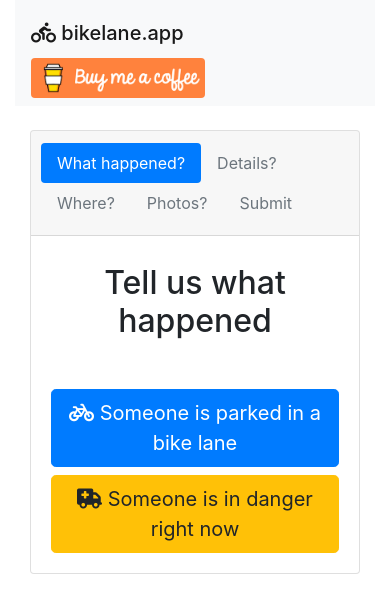
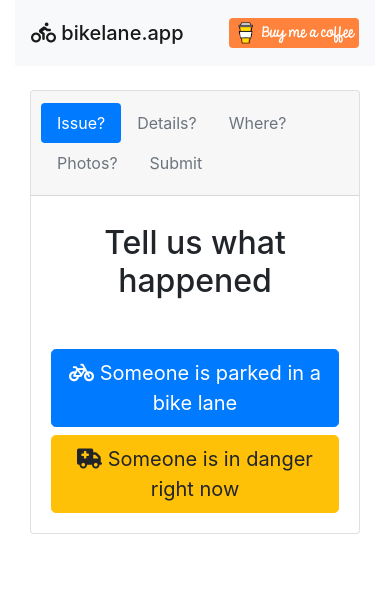
Before and after one commit to hankhank10/bikelane, a Flask app: page / in a window 390 px wide. Shown: the top 613 px of the page. Run offline with Flask 2, Linux system fonts and the light colour scheme; some libraries are stand-ins or nearby versions.

Commit message:
Mobile fixes

```diff
--- a/templates/base/base.html
+++ b/templates/base/base.html
@@ -3,18 +3,19 @@
 <head>
 	<meta charset="UTF-8">
 	<title>bikelane.app</title>
+	<meta name="viewport" content="width=device-width, initial-scale=1">
 	<link rel="stylesheet" href="https://stackpath.bootstrapcdn.com/bootstrap/4.5.2/css/bootstrap.min.css" integrity="sha384-JcKb8q3iqJ61gNV9KGb8thSsNjpSL0n8PARn9HuZOnIxN0hoP+VmmDGMN5t9UJ0Z" crossorigin="anonymous">
     <link rel="stylesheet" href="https://cdnjs.cloudflare.com/ajax/libs/dropzone/5.7.1/min/dropzone.min.css">
     <script src="https://kit.fontawesome.com/99043d701d.js" crossorigin="anonymous"></script>
 </head>
-<body>
+<body">
 
 
-<div class="container">
+<div class="container-fluid">
 	<nav class="navbar navbar-light bg-light">
 		<a class="navbar-brand" href="{{url_for('index')}}">
 			<span class="navbar-brand mb-0 h1"><i class="fas fa-biking"></i> bikelane.app</span>
-            <span><a data-toggle="tooltip" data-placement="left" title="This app is open source and free to use; it is cheap (although not free) to run. If you want to buy me a coffee / beer / some server hosting because you find the service valuable then please do." href="https://www.buymeacoffee.com/hankhank10"><img class="rounded" src="/static/images/buymeacoffee.png" style="height: 40px"</a></span>
+            <span><a href="https://www.buymeacoffee.com/hankhank10"><img class="rounded" src="/static/images/buymeacoffee.png" style="height: 30px"</a></span>
 		</a>
 	</nav>
 	<br>
--- a/templates/generic/upload-photos.html
+++ b/templates/generic/upload-photos.html
@@ -20,7 +20,7 @@
 		<div class="card-header">
 			<ul class="nav nav-pills card-header-pills">
 				<li class="nav-item">
-					<a class="nav-link disabled" href="#">What happened?</a>
+					<a class="nav-link disabled" href="#">Issue?</a>
 				</li>
 				<li class="nav-item">
 					<a class="nav-link disabled" href="#">Details?</a>
--- a/templates/someone-is-parked-in-a-bike-lane/details.html
+++ b/templates/someone-is-parked-in-a-bike-lane/details.html
@@ -8,7 +8,7 @@
 		<div class="card-header">
 			<ul class="nav nav-pills card-header-pills">
 				<li class="nav-item">
-					<a class="nav-link disabled" href="#">What happened?</a>
+					<a class="nav-link disabled" href="#">Issue?</a>
 				</li>
 				<li class="nav-item">
 					<a class="nav-link active" href="#">Details?</a>
--- a/templates/someone-is-parked-in-a-bike-lane/where.html
+++ b/templates/someone-is-parked-in-a-bike-lane/where.html
@@ -8,7 +8,7 @@
 		<div class="card-header">
 			<ul class="nav nav-pills card-header-pills">
 				<li class="nav-item">
-					<a class="nav-link disabled" href="#">What happened?</a>
+					<a class="nav-link disabled" href="#">Issue?</a>
 				</li>
 				<li class="nav-item">
 					<a class="nav-link disabled" href="#">Details?</a>
--- a/templates/what-happened.html
+++ b/templates/what-happened.html
@@ -1,14 +1,14 @@
 {% extends 'base/base.html' %}
 {% block content %}
 
-<div class="container" style="align-content: center">
+<div class="container-fluid" style="align-content: center">
 
 	<div class="card text-left">
 
 		<div class="card-header">
 			<ul class="nav nav-pills card-header-pills">
 				<li class="nav-item">
-					<a class="nav-link active" href="#">What happened?</a>
+					<a class="nav-link active" href="#">Issue?</a>
 				</li>
 				<li class="nav-item">
 					<a class="nav-link disabled" href="#">Details?</a>
```
Also changed, not shown: templates/someone-is-in-danger.html (line endings or trailing spaces).
